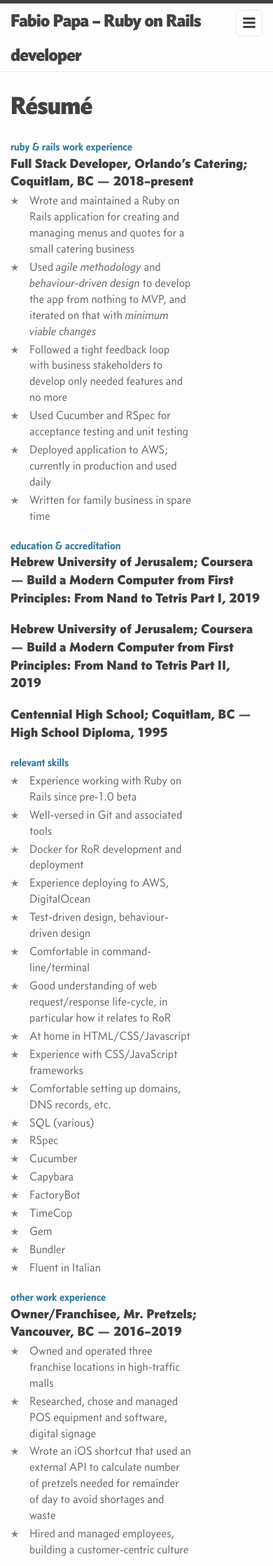
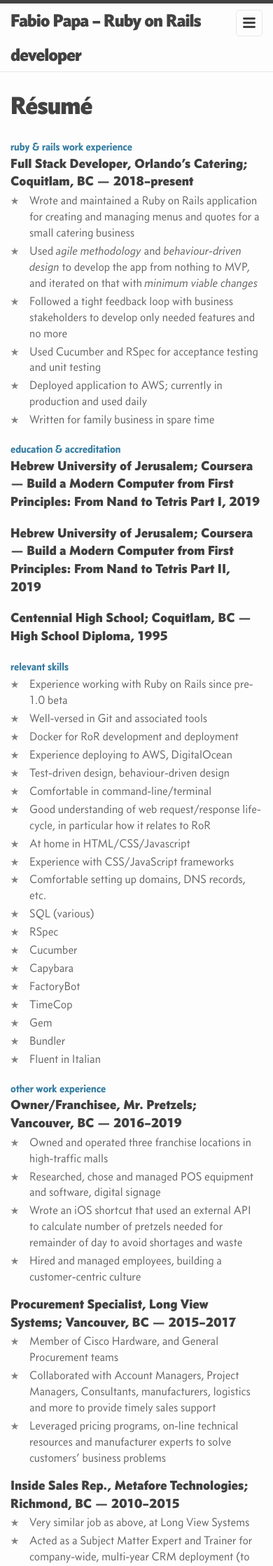
Before and after one commit to fapapa/fapapa.github.io, a Jekyll site: the page built from resume.md, in a window 390 px wide. Shown: the top 2238 px of the page at 70% size. Built offline with Jekyll 4.4.1, drawn with Linux system fonts in a browser that asks for light colours.

Commit message:
Fix an issue where lists were too narrow on small screens

```diff
--- a/_sass/general.scss
+++ b/_sass/general.scss
@@ -20,7 +20,6 @@
     margin-left: 0;
     padding-left: 27px;
     text-indent: -27px;
-    padding-right: 6em;
     li:before {
       font-size: 21px;
       color: $grey-color;
@@ -31,3 +30,9 @@
     & + h1 { margin-top: 1.25em; }
   }
 }
+
+@media screen and (min-width: 600px) {
+  #resume > ul {
+    padding-right: 6em;
+  }
+}
```
